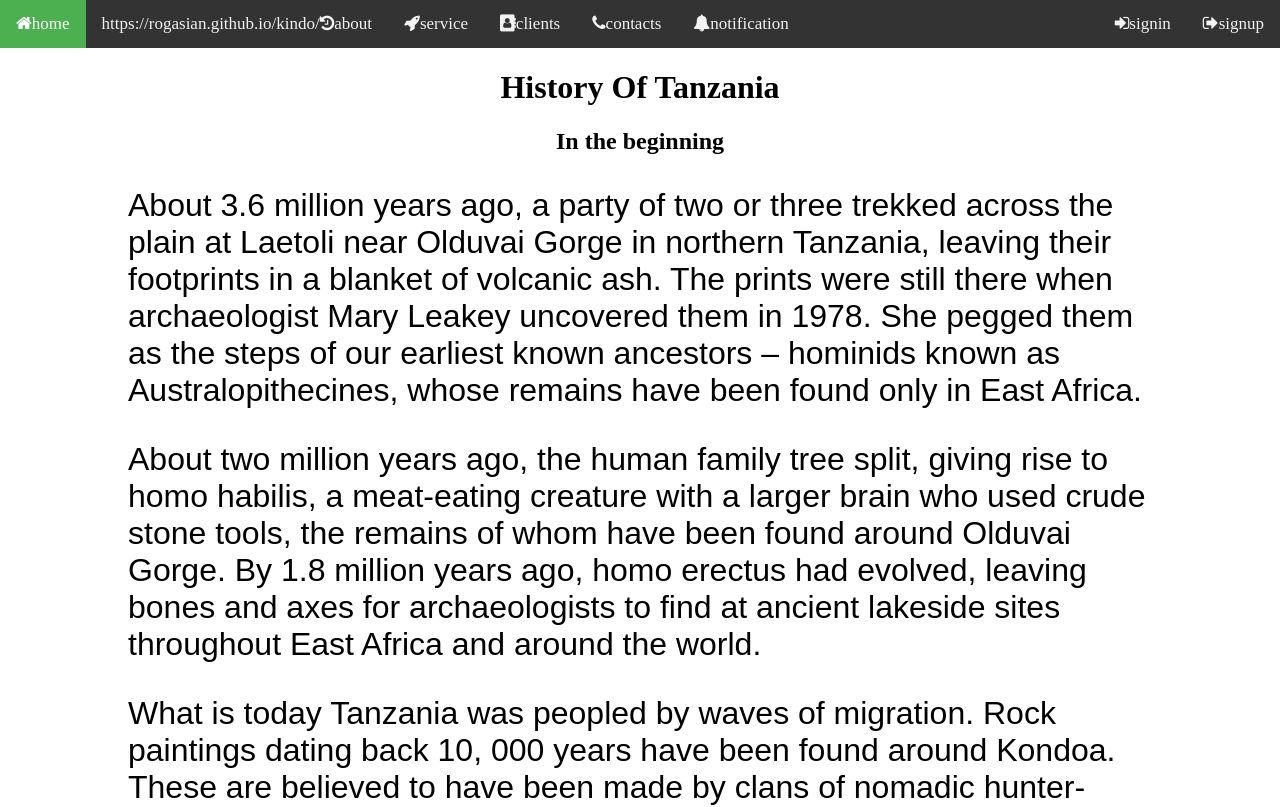
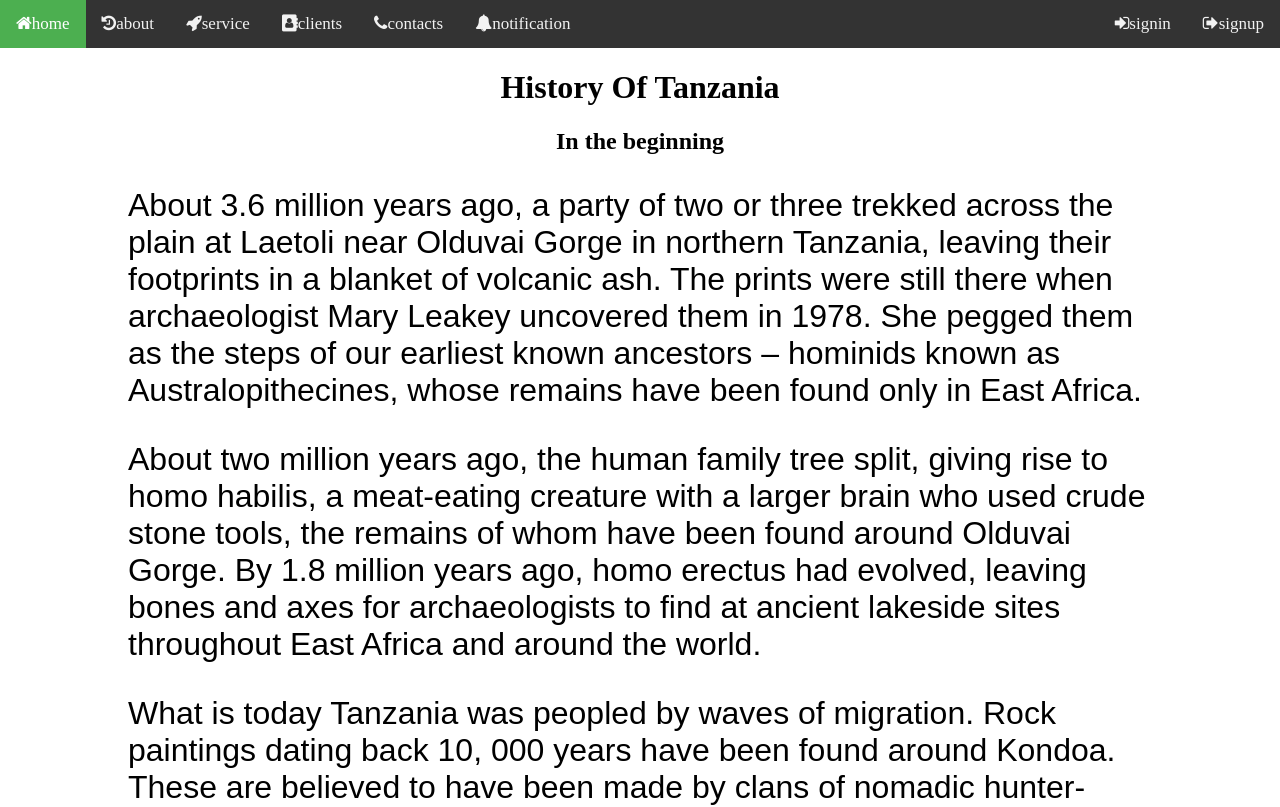
Before and after one commit to ROGASIAN/kindo_for-life.com, a plain HTML site: page index.html in a window 1280 px wide. Shown: the top 807 px of the page. Drawn offline with Linux system fonts and the light colour scheme.

Commit message:
Update index.html

```diff
--- a/index.html
+++ b/index.html
@@ -96,7 +96,7 @@ a.social{
 
     <div class="buy">
     	<a class="active" href="#"><i class="fa fa-home" aria-hidden="true"></i>home</a>
-    	<a href="#">https://rogasian.github.io/kindo/<i class="fa fa-history" aria-hidden="true"></i>about</a>
+    	<a href="https://rogasian.github.io/kindo/"><i class="fa fa-history" aria-hidden="true"></i>about</a>
     	<a href="#"><i class="fa fa-rocket" aria-hidden="true"></i>service</a>
     	<a href="#"><i class="fa fa-address-book" aria-hidden="true"></i>clients</a>
     	<a href="#"><i class="fa fa-phone" aria-hidden="true"></i>contacts</a>
```
